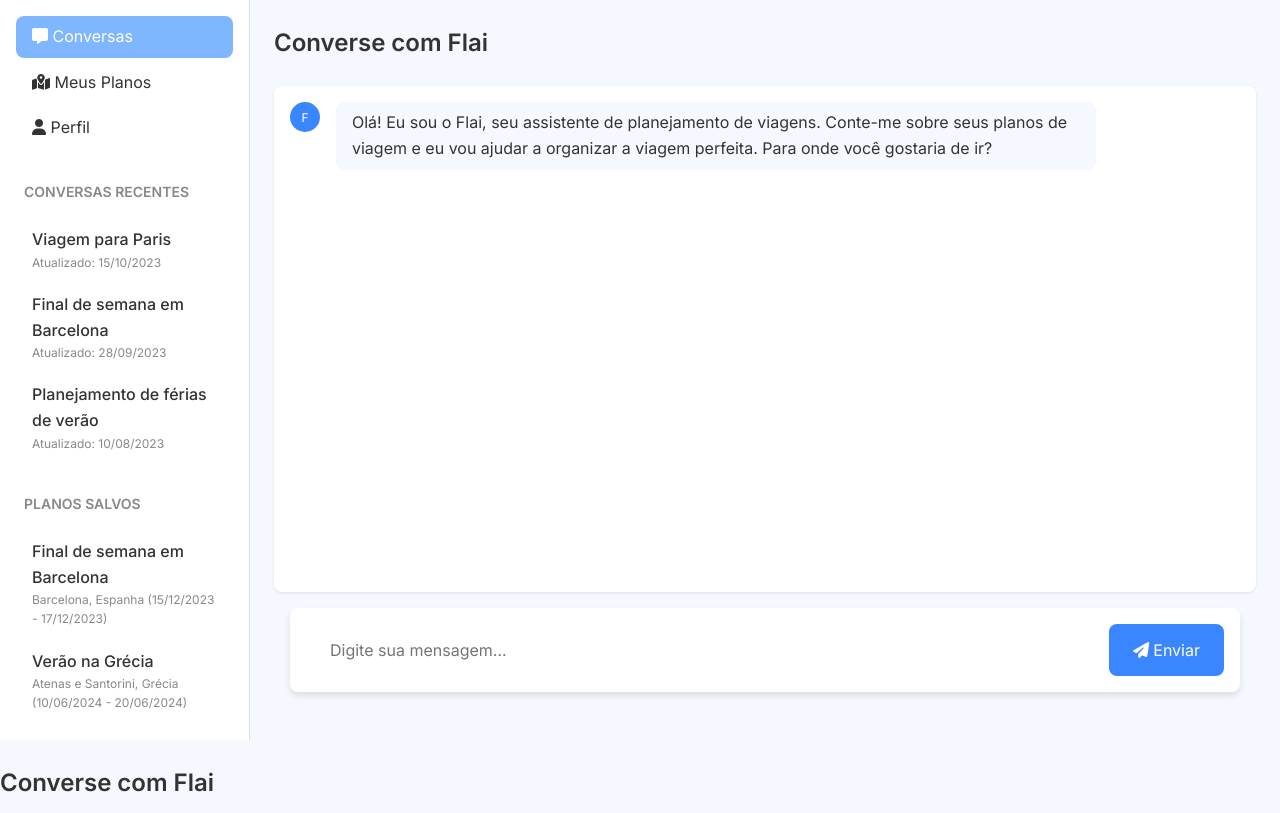
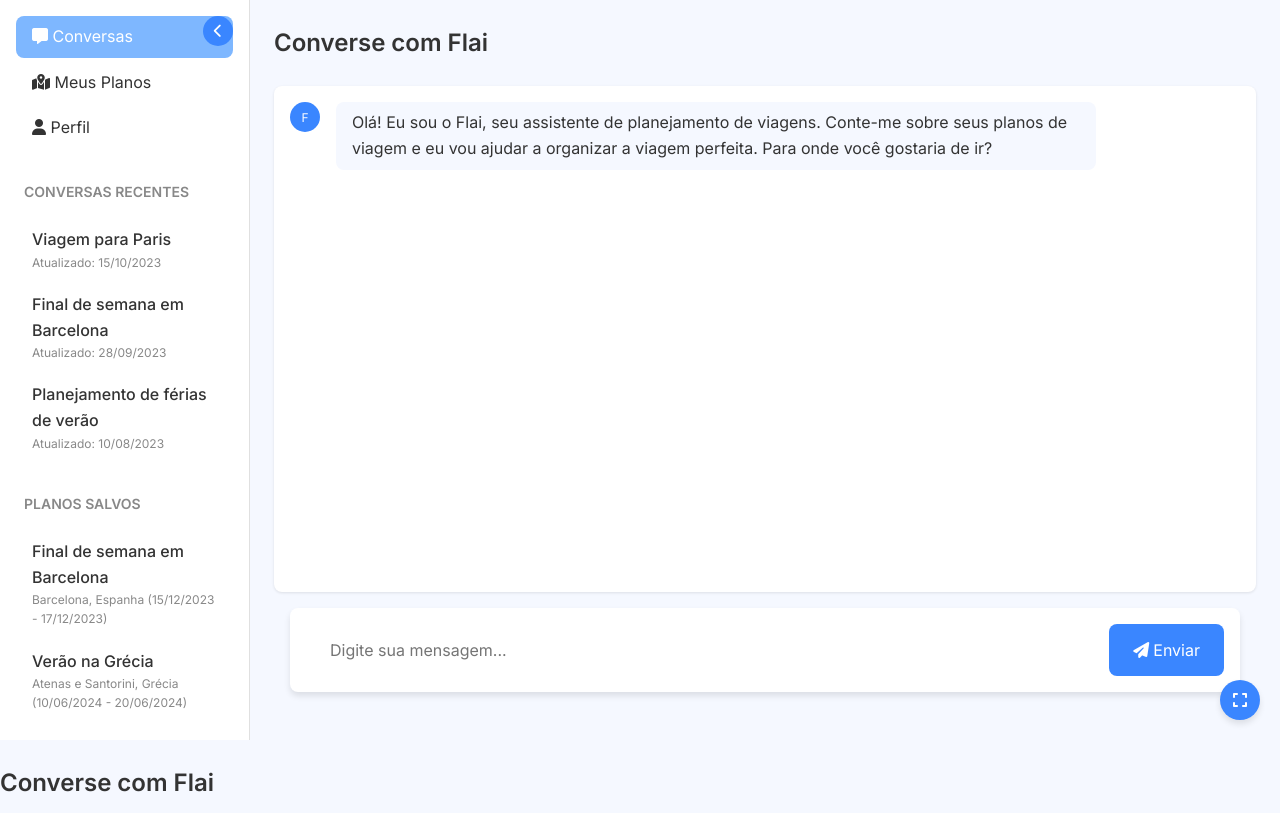
Before and after one commit to Desenvolvimentokot/Avi-Assistente-de-Viagens-Inteligente, a Flask app: page / in a window 1280 px wide. Shown: the part 60-873 px from the top of the page. Run offline with Flask 3, Linux system fonts and the light colour scheme.

Commit message:
Add sidebar toggle and fullscreen chat functionality.
Replit-Commit-Author: Agent
Replit-Commit-Session-Id: 0207ac1a-418d-4daa-a505-6cd627252689
Replit-Commit-Screenshot-Url: https://storage.googleapis.com/screenshot-production-us-central1/2a5fe3c8-d551-4ecf-84a6-1c236b599175/c67499e6-7a83-471d-88cc-080532be90f0.jpg

```diff
--- a/static/js/script.js
+++ b/static/js/script.js
@@ -15,6 +15,8 @@ const chatInput = document.getElementById('chat-input');
 let chatForm = document.getElementById('chat-form');
 let chatMessages = document.getElementById('chat-messages');
 const profileForm = document.getElementById('profile-form');
+const sidebarToggle = document.getElementById('sidebar-toggle');
+const fullscreenToggle = document.getElementById('fullscreen-toggle');
 
 // State management
 let activeSection = 'conversations';
@@ -23,6 +25,8 @@ let plans = [];
 let userProfile = {};
 let activePlanId = null;
 let chatHistory = [];
+let isSidebarCollapsed = false;
+let isFullscreenChat = false;
 
 // Load initial data
 document.addEventListener('DOMContentLoaded', () => {
--- a/templates/index.html
+++ b/templates/index.html
@@ -35,17 +35,22 @@
         <div class="main-container">
             <!-- Sidebar -->
             <aside id="sidebar" class="sidebar">
+                <!-- Sidebar Toggle Button -->
+                <button id="sidebar-toggle" class="sidebar-toggle">
+                    <i class="fas fa-chevron-left"></i>
+                </button>
+
                 <!-- Sidebar Navigation -->
                 <nav class="sidebar-nav">
                     <ul class="sidebar-list">
                         <li class="sidebar-list-item sidebar-nav-item active" data-section="conversations">
-                            <i class="fas fa-comment-alt"></i> Conversas
+                            <i class="fas fa-comment-alt"></i> <span>Conversas</span>
                         </li>
                         <li class="sidebar-list-item sidebar-nav-item" data-section="plans">
-                            <i class="fas fa-map-marked-alt"></i> Meus Planos
+                            <i class="fas fa-map-marked-alt"></i> <span>Meus Planos</span>
                         </li>
                         <li class="sidebar-list-item sidebar-nav-item" data-section="profile">
-                            <i class="fas fa-user"></i> Perfil
+                            <i class="fas fa-user"></i> <span>Perfil</span>
                         </li>
                     </ul>
                 </nav>
@@ -88,6 +93,11 @@
                             <i class="fas fa-paper-plane"></i> Enviar
                         </button>
                     </form>
+
+                    <!-- Fullscreen Toggle Button -->
+                    <div id="fullscreen-toggle" class="fullscreen-toggle">
+                        <i class="fas fa-expand"></i>
+                    </div>
                 </div>
             </div>
         </div>
```
